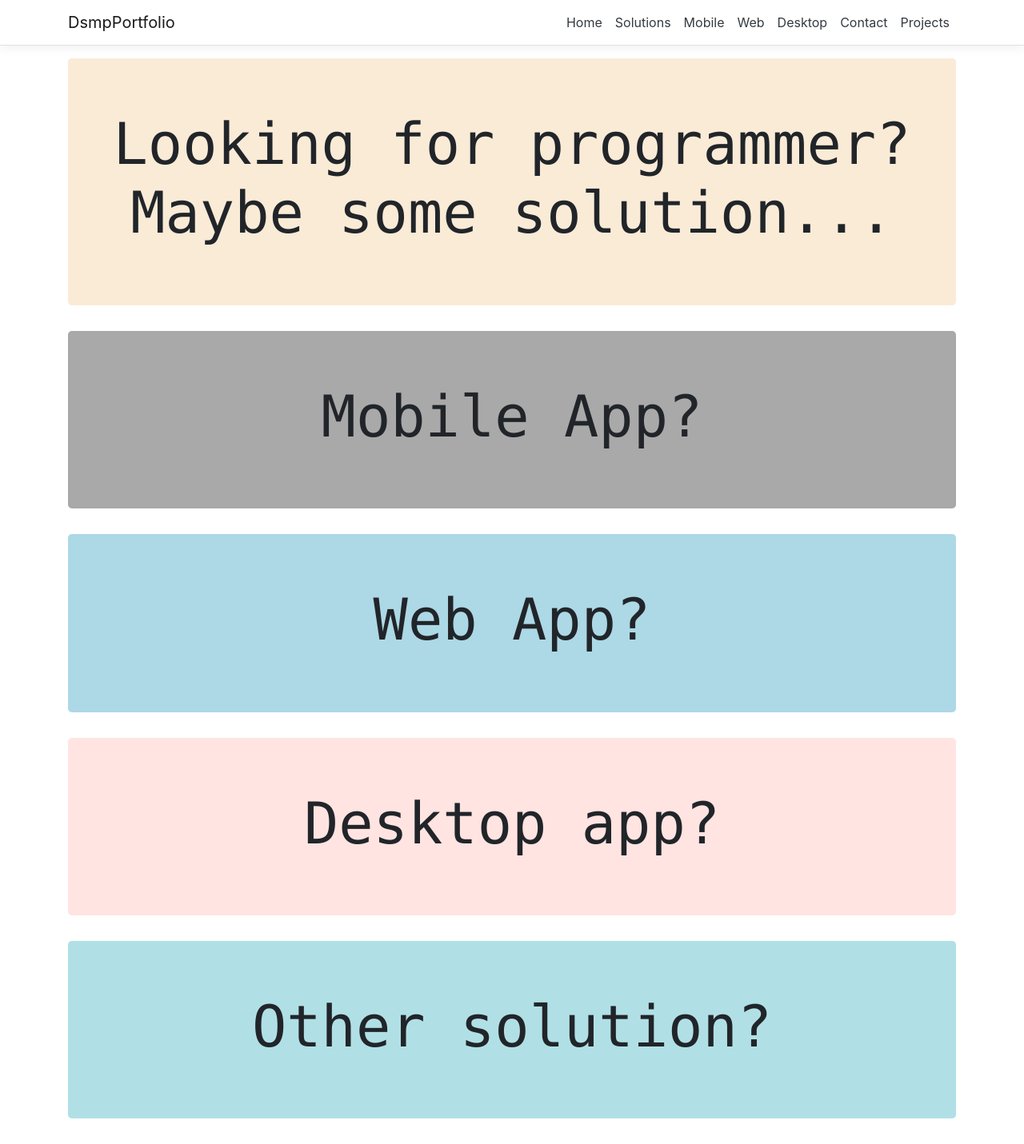
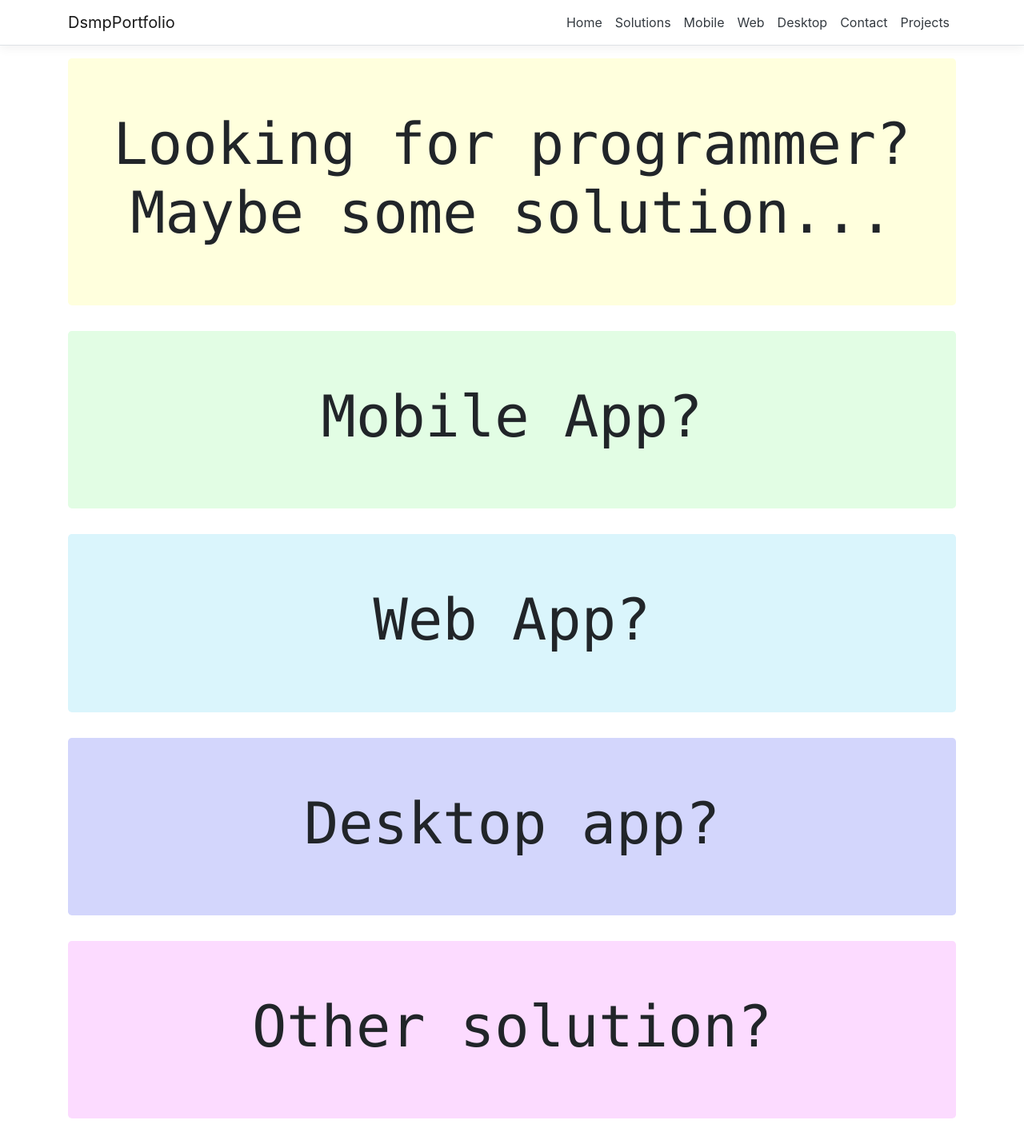
Before and after one commit to DSMP/Portfolio, a React (Create React App) app in the folder DsmpPortfolio/ClientApp/: page / in a window 1280 px wide. Shown: the whole page at 80% size. Built offline with nearby package versions, Linux system fonts and the light colour scheme.

Commit message:
fix: colors on home page

```diff
--- a/DsmpPortfolio/ClientApp/src/components/Home.css
+++ b/DsmpPortfolio/ClientApp/src/components/Home.css
@@ -1,15 +1,15 @@
 .first{
-    background-color:antiquewhite;
+    background-color:#ffffdd;
 }
 .second{
-    background-color:darkgray;
+    background-color:#e2fde4;
 }
 .third{
-    background-color:lightblue;
+    background-color:#daf5fc;
 }
 .fourth{
-    background-color:mistyrose;
+    background-color:#d3d6fc;
 }
 .fifth{
-    background-color:powderblue;
+    background-color:#fcdbff;
 }
```
